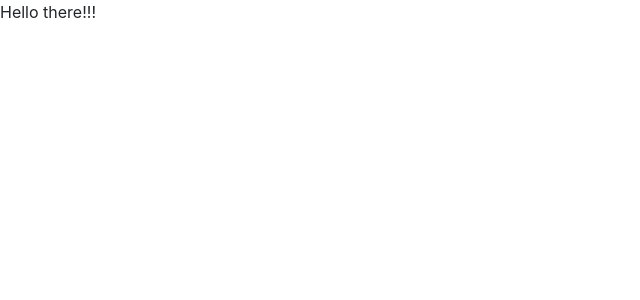
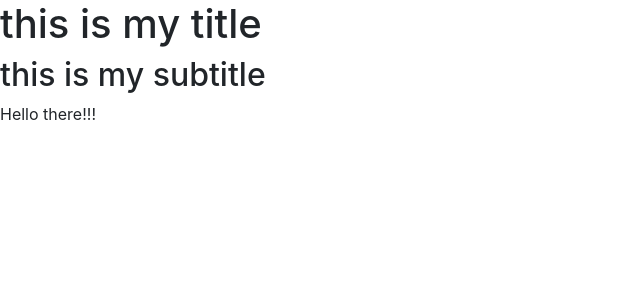
Before and after one commit to MehnazA2019/todoapp-frontend, a React (Create React App) app: page / in a window 1280 px wide. Shown: the top 300 px of the page, without its empty margins (0-640 px from the left). Built offline with nearby package versions, Linux system fonts and the light colour scheme.

Commit message:
testing2Header

```diff
--- a/src/App.js
+++ b/src/App.js
@@ -2,10 +2,16 @@ import React from 'react';
 import logo from './logo.svg';
 import './App.css';
 
+import Header from './Header';
+
 class App extends React.Component {
   render() {
     return (
-      <p> Hello there!!! </p>
+      <div>
+        <Header/>
+        <p> Hello there!!! </p>
+      </div>
+
     );
   }
 }
--- /dev/null
+++ b/src/Header.js
@@ -0,0 +1,15 @@
+import React from 'react';
+
+class Header extends React.Component {
+    render() {
+      return (
+        <div>
+            <h1> this is my title </h1>
+            <h2>this is my subtitle</h2>
+        </div>
+      );
+    }
+  }
+
+
+  export default Header;
```
Also changed, not shown: Header.js (deleted).
